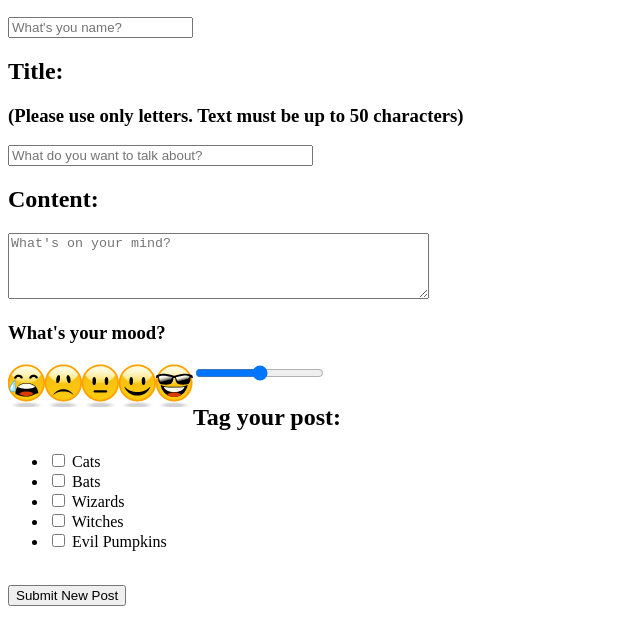
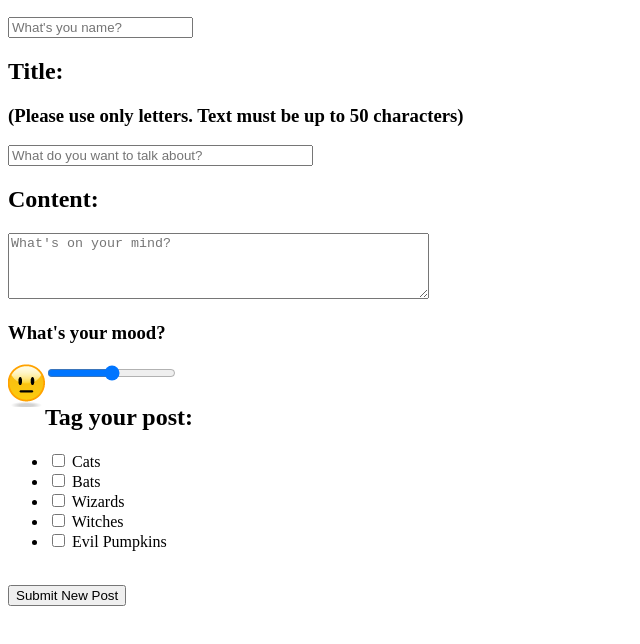
Before and after one commit to TaliLavi/MyBlog, a plain HTML site: page index.html in a window 1280 px wide. Shown: the part 110-754 px from the top of the page, without its empty margins (0-640 px from the left). Drawn offline with Linux system fonts and the light colour scheme.

Commit message:
Slider now changes smileys

```diff
--- a/index.html
+++ b/index.html
@@ -32,11 +32,7 @@
     <div>
       <h3>What's your mood?</h3>
       <input type="range" min="1" max="5" value="3" onchange="showSmiley(this.value)" />
-      <span><a id="mood" class="smiley1" href="emoticons.png"></a></span>
-      <span><a id="mood" class="smiley2" href="emoticons.png"></a></span>
       <span><a id="mood" class="smiley3" href="emoticons.png"></a></span>
-      <span><a id="mood" class="smiley4" href="emoticons.png"></a></span>
-      <span><a id="mood" class="smiley5" href="emoticons.png"></a></span>
     </div>
 
     <div>
--- a/my_blog.js
+++ b/my_blog.js
@@ -41,7 +41,7 @@ function submitNewPost() {
     document.getElementById("tags").innerHTML = formatTags();
 }
 
-//show the value of the slider as someone slides it
+//change smileys according to the value of the slider
 function showSmiley(newValue){
-	document.getElementById("range").innerHTML=newValue;
+	document.getElementById("mood").className="smiley"+newValue;
 }
```
